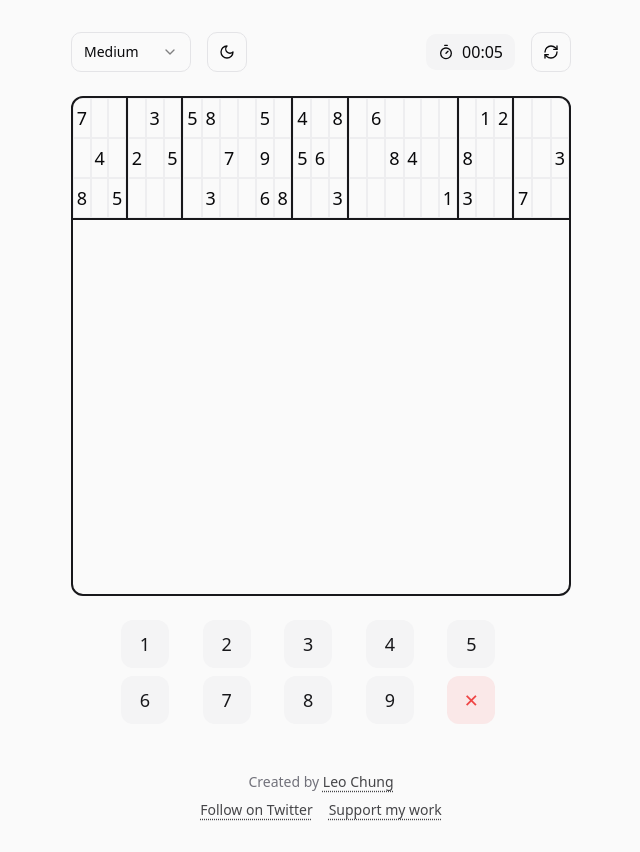
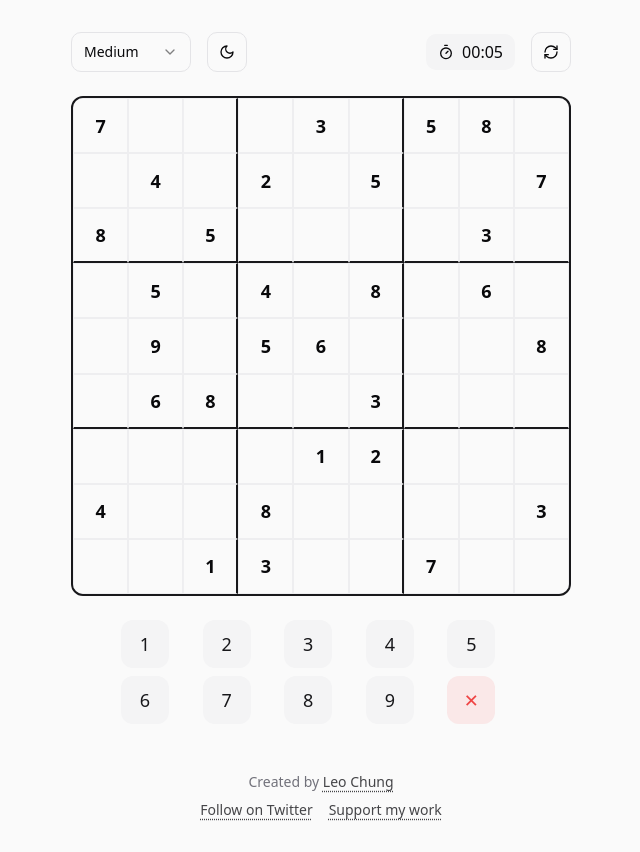
Before and after one commit to leochung/sudoku-nancy, a React (Vite) app: page / in a window 1280 px wide. Shown: the whole page, without its empty margins (319-959 px from the left). Built offline with nearby package versions, Linux system fonts and the light colour scheme.

Commit message:
Fix: Sudoku layout
The current layout of the Sudoku game is incorrect. This commit addresses the layout issue to ensure it accurately represents a Sudoku puzzle.

```diff
--- a/src/components/SudokuBoard.tsx
+++ b/src/components/SudokuBoard.tsx
@@ -21,25 +21,30 @@ const SudokuBoard: React.FC<Props> = ({
     return row === selRow || col === selCol;
   };
 
+  const getBlockBorder = (row: number, col: number) => {
+    const isRightBorder = (col + 1) % 3 === 0 && col !== 8;
+    const isBottomBorder = (row + 1) % 3 === 0 && row !== 8;
+
+    return cn(
+      "border border-border/50",
+      isRightBorder && "border-r-2 border-r-primary",
+      isBottomBorder && "border-b-2 border-b-primary"
+    );
+  };
+
   return (
-    <div className="grid grid-cols-3 gap-0 border-2 border-primary rounded-lg overflow-hidden aspect-square max-w-[500px] w-full mx-auto">
-      {[0, 1, 2].map((blockRow) => (
-        <div key={blockRow} className="grid grid-cols-3 aspect-square">
-          {[0, 1, 2].map((blockCol) => (
-            <div key={`${blockRow}-${blockCol}`} className="grid-3x3 grid grid-cols-3 aspect-square">
-              {[0, 1, 2].map((cellRow) => (
-                Array(3).fill(null).map((_, cellCol) => {
-                  const row = blockRow * 3 + cellRow;
-                  const col = blockCol * 3 + cellCol;
+    <div className="grid grid-cols-9 border-2 border-primary rounded-lg overflow-hidden aspect-square max-w-[500px] w-full mx-auto">
+      {Array(9).fill(null).map((_, row) => (
+        Array(9).fill(null).map((_, col) => {
           const value = puzzle[row][col];
-
           return (
             <button
               key={`${row}-${col}`}
               onClick={() => onCellClick(row, col)}
               className={cn(
-                        "sudoku-cell",
-                        isHighlighted(row, col) && "sudoku-cell-highlight",
+                "aspect-square flex items-center justify-center text-lg font-medium",
+                getBlockBorder(row, col),
+                isHighlighted(row, col) && "bg-primary/5",
                 fixedNumbers[row][col] && "font-bold",
                 selectedCell?.[0] === row && selectedCell?.[1] === col &&
                 "bg-primary/10"
@@ -52,10 +57,6 @@ const SudokuBoard: React.FC<Props> = ({
         })
       ))}
     </div>
-          ))}
-        </div>
-      ))}
-    </div>
   );
 };
 
```
Lines whose indentation alone changed are shown as unchanged.
